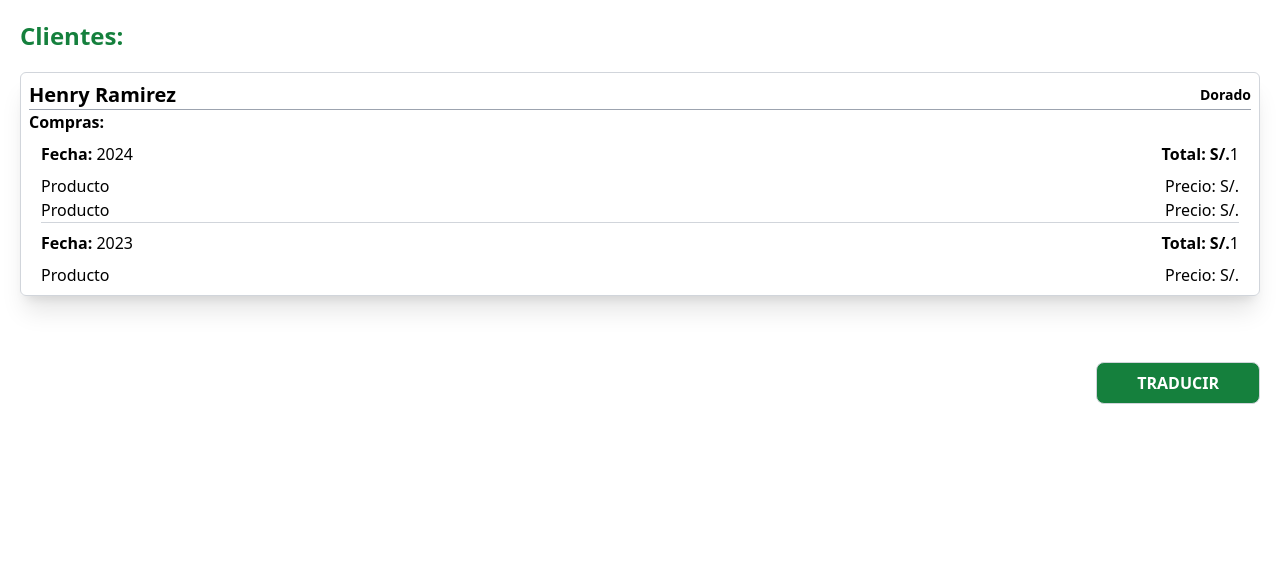
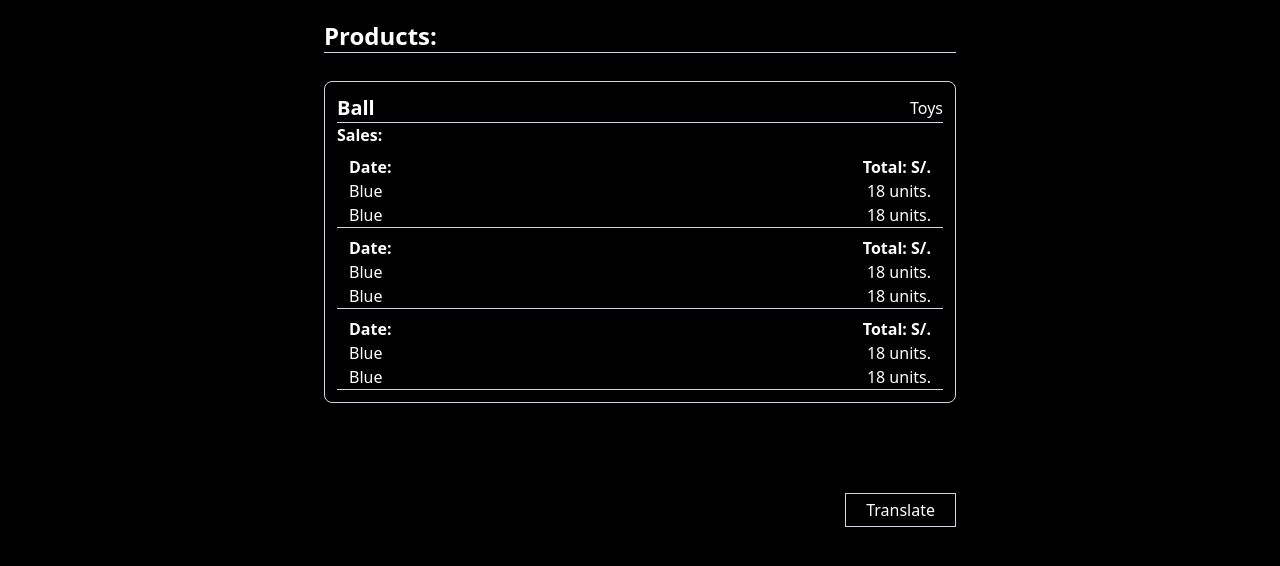
Before and after one commit to HenryMilac/Mixer, a React (Vite) app: page / in a window 1280 px wide. Shown: the top 566 px of the page. Built offline with nearby package versions, Linux system fonts and the light colour scheme.

Commit message:
Design layout done

```diff
--- a/index.html
+++ b/index.html
@@ -6,7 +6,7 @@
     <meta name="viewport" content="width=device-width, initial-scale=1.0" />
     <title>Mixer</title>
   </head>
-  <body>
+  <body style="background-color: black; color: white;">
     <div id="root"></div>
     <script type="module" src="/src/main.tsx"></script>
   </body>
--- a/src/App.tsx
+++ b/src/App.tsx
@@ -1,11 +1,11 @@
-import Reacti18next from "./MixerFront/Exercises/TranslatePage/react-i18next/Reacti18next";
+import Reacti18next from "./MixerFront/Issues/TranslatePage/react-i18next/Reacti18next";
 import Z from "./MixerFront/Z/Z";
 
 export default function App() {
   return (
-    <>
-      {/* <Reacti18next/> */}
-      <Z/>
-    </>
+    <div>
+      <Reacti18next/>
+      {/* <Z/> */}
+    </div>
   )
 }
--- a/src/MixerFront/Exercises/TranslatePage/react-i18next/Reacti18next.tsx
+++ /dev/null
@@ -1,30 +0,0 @@
-import { I18nextProvider } from 'react-i18next';
-import global_en from './src/translations/en/global.json';
-import global_es from './src/translations/es/global.json';
-import i18next from 'i18next';
-import Text from './src/components/Text';
-import ButtonTranslate from './src/components/ButtonTranslate';
-
-i18next.init({
-    interpolation: { escapeValue: false },  // React already does escaping
-    lng: 'en',                              // language to use
-    resources: {
-        en: {
-            global: global_en               // 'common' is our custom namespace
-        },
-        es: {
-            global: global_es
-        },
-    },
-});
-
-export default function  Reacti18next() {
-    return (
-        <I18nextProvider i18n={i18next}>
-            <div className="flex flex-col gap-y-10 p-10 max-w-3xl mx-auto">
-                <Text/>
-                <ButtonTranslate/>
-            </div>
-        </I18nextProvider>
-    )
-}
--- a/src/MixerFront/Exercises/TranslatePage/react-i18next/src/components/ButtonTranslate.tsx
+++ /dev/null
@@ -1,15 +0,0 @@
-import { useTranslation } from "react-i18next";
-
-export default function ButtonTranslate() {
-
-    const [t, i18n] = useTranslation('global');
-    const translate = () => {
-        i18n.changeLanguage(i18n.language === 'en' ? 'es' : 'en');
-    }
-
-    return (
-        <button onClick={translate} className="mx-auto w-full border border-gray-400">
-            {t("button")}
-        </button>
-    )
-}
--- a/src/MixerFront/Exercises/TranslatePage/react-i18next/src/components/Text.tsx
+++ /dev/null
@@ -1,25 +0,0 @@
-import { useTranslation } from "react-i18next";
-
-export default function Text() {
-
-    const [t] = useTranslation('global');
-    const products = t("information.products", { returnObjects: true }) as Array<any>;
-
-    return (
-        <div className="flex flex-col items-center">
-            <p className="text-4xl font-bold">{t("information.company")}!</p>
-            {products.map((product: any) => {
-
-
-                return(
-                    <div key={product.id} className="flex flex-col items-center">
-                        <p className="text-2xl font-bold">{product.name}</p>
-                        {product.colors.map((color: string) => (
-                            <p key={color}>{color} </p>
-                        ))}
-                    </div>
-                )
-            })}
-        </div>
-    )
-}
--- a/src/MixerFront/Exercises/TranslatePage/react-i18next/src/translations/en/global.json
+++ /dev/null
@@ -1,26 +0,0 @@
-{
-    "information": {
-        "company": "Company name",
-        "products": [
-            {
-                "id": "1",
-                "name": "Product 01",
-                "colors": [
-                    "color 1",
-                    "color 2",
-                    "color 3"
-                ]
-            },
-            {
-                "id": "2",
-                "name": "Product 02",
-                "colors": [
-                    "color 1",
-                    "color 2",
-                    "color 3"
-                ]
-            }
-        ]
-    }
-
-}
--- a/src/MixerFront/Exercises/TranslatePage/react-i18next/src/translations/es/global.json
+++ /dev/null
@@ -1,26 +0,0 @@
-{
-    "information": {
-        "company": "Nombre de empresa",
-        "products": [
-            {
-                "id": "1",
-                "name": "Producto 01",
-                "colors": [
-                    "color 1",
-                    "color 2",
-                    "color 3"
-                ]
-            },
-            {
-                "id": "2",
-                "name": "Producto 02",
-                "colors": [
-                    "color 1",
-                    "color 2",
-                    "color 3"
-                ]
-            }
-        ]
-    },
-    "button": "Traducir al inglés"
-}
--- /dev/null
+++ b/src/MixerFront/Issues/TranslatePage/react-i18next/Reacti18next.tsx
@@ -0,0 +1,66 @@
+export default function Reacti18next() {
+    return (
+        <div className="p-5 relative pb-36 max-w-2xl mx-auto">
+            <div className="mb-7 border-b border-gray-300">
+                <p className="text-2xl font-bold">Products:</p>
+            </div>
+
+            <div className="flex flex-col gap-y-5">
+                <div className="border border-gray-300 p-3 rounded-lg">
+                    <div className="flex justify-between items-center border-b border-gray-300">
+                        <p className="text-xl font-bold">Ball</p>
+                        <p>Toys</p>
+                    </div>
+                    <p className="text-base font-bold mb-2">Sales:</p>
+
+                    <div className="flex flex-col gap-y-2">
+                        <div className="border-b border-gray-300 px-3">
+                            <div className="flex justify-between">
+                                <p className="font-bold">Date:</p>
+                                <p className="font-bold">Total: <span>S/. </span></p>
+                            </div>
+                            <div className="flex justify-between">
+                                <p>Blue</p>
+                                <p>18 units.</p>
+                            </div>
+                            <div className="flex justify-between">
+                                <p>Blue</p>
+                                <p>18 units.</p>
+                            </div>
+                        </div>
+                        <div className="border-b border-gray-300 px-3">
+                            <div className="flex justify-between">
+                                <p className="font-bold">Date:</p>
+                                <p className="font-bold">Total: <span>S/. </span></p>
+                            </div>
+                            <div className="flex justify-between">
+                                <p>Blue</p>
+                                <p>18 units.</p>
+                            </div>
+                            <div className="flex justify-between">
+                                <p>Blue</p>
+                                <p>18 units.</p>
+                            </div>
+                        </div>
+                        <div className="border-b border-gray-300 px-3">
+                            <div className="flex justify-between">
+                                <p className="font-bold">Date:</p>
+                                <p className="font-bold">Total: <span>S/. </span></p>
+                            </div>
+                            <div className="flex justify-between">
+                                <p>Blue</p>
+                                <p>18 units.</p>
+                            </div>
+                            <div className="flex justify-between">
+                                <p>Blue</p>
+                                <p>18 units.</p>
+                            </div>
+                        </div>
+                    </div>
+                </div>
+            </div>
+
+            <button className="border border-gray-300 px-5 py-1 absolute bottom-5 right-5">Translate</button>
+        </div>
+    )
+}
--- a/src/MixerFront/Z/Z.tsx
+++ b/src/MixerFront/Z/Z.tsx
@@ -1,5 +1,7 @@
 import BtnTranslate from "./src/components/BtnTranslate";
 import ClientCard from "./src/components/ClientCard";
+
+
 
 
 export default function Z() {
--- a/src/main.tsx
+++ b/src/main.tsx
@@ -14,8 +14,6 @@ const router = createBrowserRouter([
 
 ReactDOM.createRoot(document.getElementById('root')).render(
   <React.StrictMode>
-    <div className='h-screen'>
-      <RouterProvider router={router} />
-    </div>
+    <RouterProvider router={router} />
   </React.StrictMode>,
 )
```
Also changed, not shown: src/MixerFront/Issues/DarkMode/DarkModeTailwind.tsx (renamed from src/MixerFront/Exercises/DarkMode/DarkModeTailwind.tsx).
